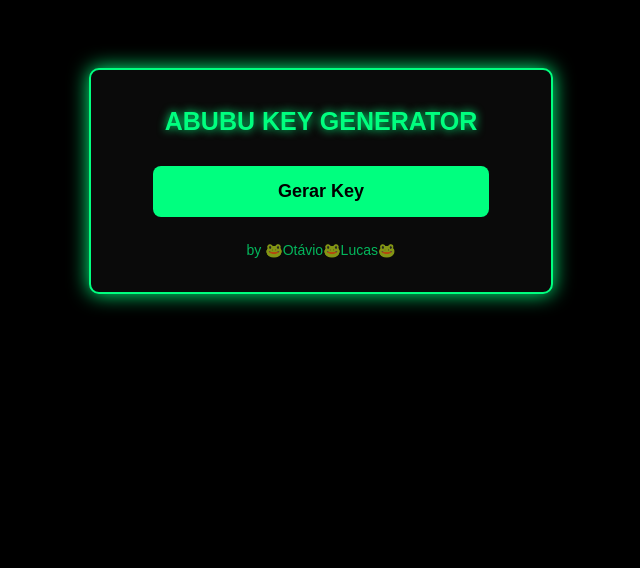
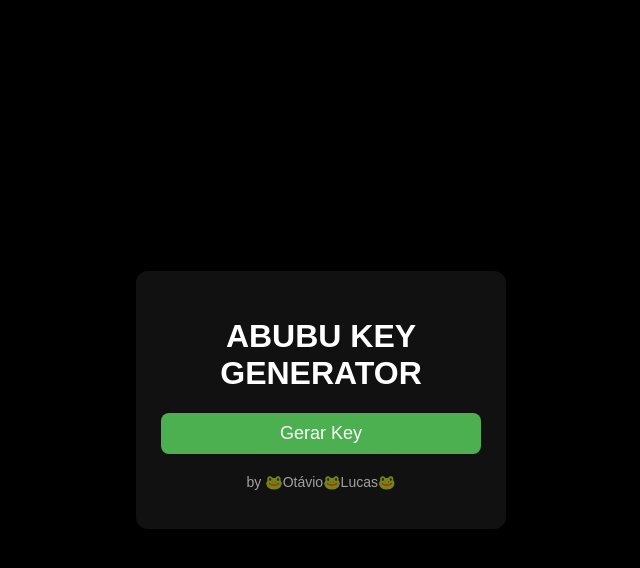
Before and after one commit to sla-crypto1/abubu-key-generator, a plain HTML site: page index.html in a window 1280 px wide. Shown: the whole page, without its empty margins (319-959 px from the left). Drawn offline with Linux system fonts and the light colour scheme.

Commit message:
Refactor CSS styles for layout and colors

```diff
--- a/style.css
+++ b/style.css
@@ -1,59 +1,39 @@
 body {
-    background-color: #000000;
-    color: #00ff7f;
+    margin: 0;
     font-family: Arial, sans-serif;
-    text-align: center;
-    padding-top: 60px;
+    background: #000;
+    color: white;
+    display: flex;
+    justify-content: center;
+    align-items: center;
+    height: 100vh;
 }
 
 .container {
-    width: 90%;
-    max-width: 420px;
-    margin: auto;
-    padding: 20px;
-    border: 2px solid #00ff7f;
-    border-radius: 10px;
-    background-color: #0a0a0a;
-    box-shadow: 0 0 20px #00ff7f;
-}
-
-h1 {
-    font-size: 25px;
-    margin-bottom: 30px;
-    text-shadow: 0 0 10px #00ff7f;
+    background: #111;
+    padding: 25px;
+    border-radius: 12px;
+    text-align: center;
+    width: 320px;
 }
 
 button {
-    width: 80%;
-    padding: 15px;
+    background: #4caf50;
+    border: none;
+    padding: 10px;
+    width: 100%;
+    color: white;
     font-size: 18px;
-    background-color: #00ff7f;
-    border: none;
     border-radius: 8px;
-    color: #000;
-    font-weight: bold;
     cursor: pointer;
 }
 
 button:hover {
-    background-color: #00dd66;
+    opacity: .8;
 }
 
 #keyBox {
     margin-top: 20px;
-}
-
-#generatedKey {
-    font-size: 22px;
-    margin-bottom: 10px;
-    word-break: break-all;
-    text-shadow: 0 0 10px #00ff7f;
-}
-
-#timer {
-    font-size: 16px;
-    margin-bottom: 15px;
-    color: #00ffaa;
 }
 
 .hide {
@@ -61,7 +41,7 @@ button:hover {
 }
 
 .footer {
-    margin-top: 25px;
+    margin-top: 20px;
+    opacity: .6;
     font-size: 14px;
-    opacity: 0.7;
-  }
+}
```
